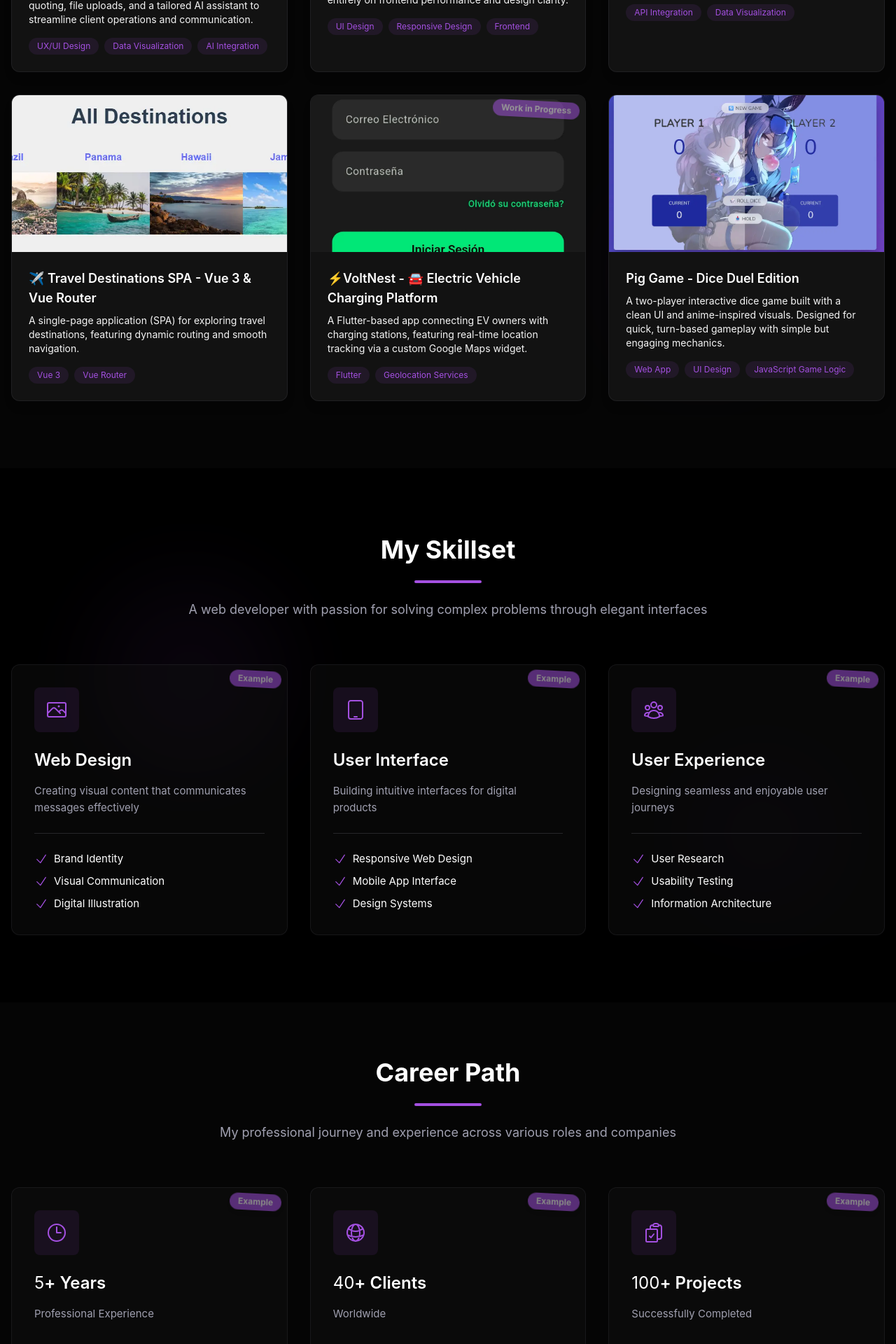
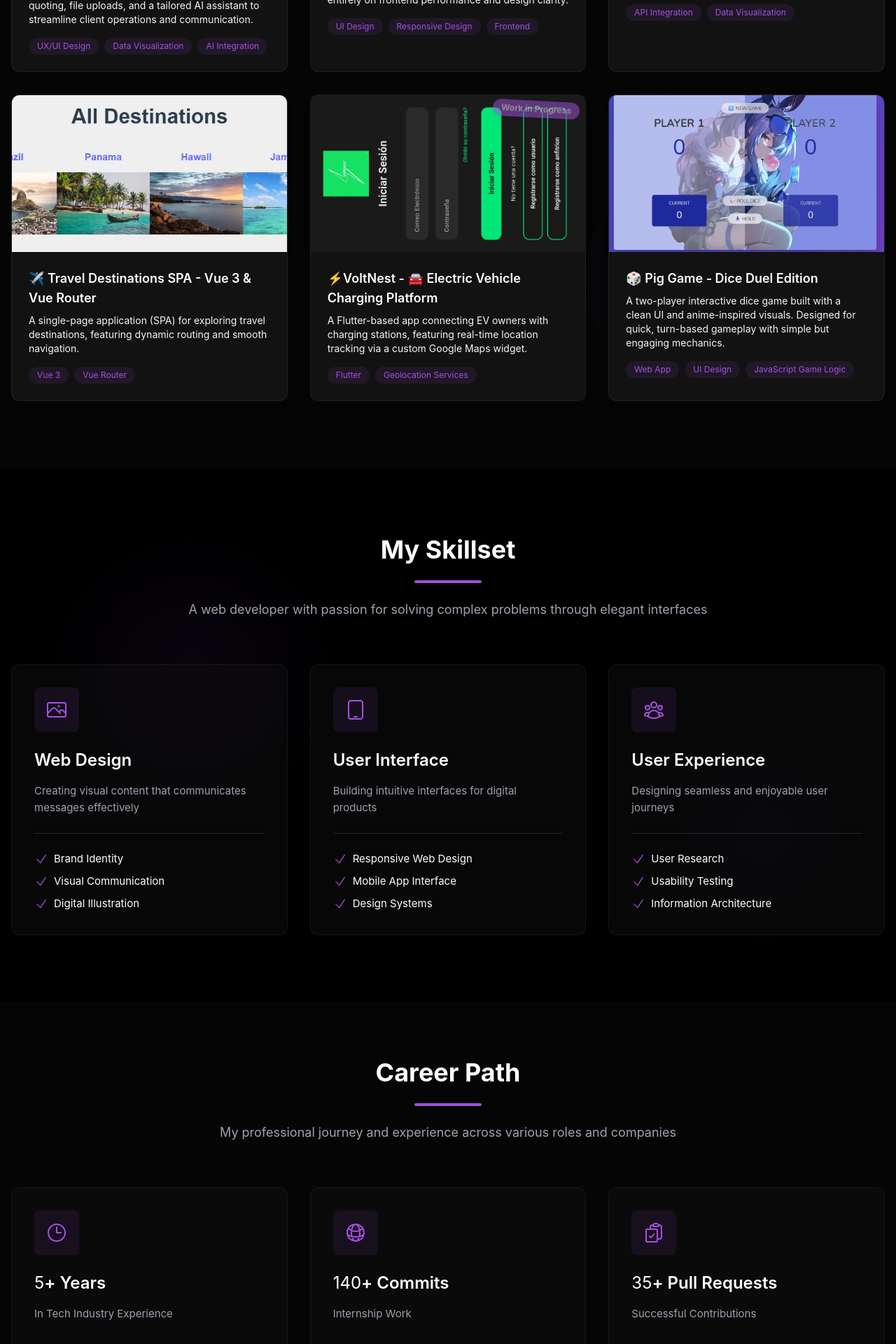
Before and after one commit to MysticKarax/portfolio-2, a Vue app: page / in a window 1280 px wide. Shown: the part 1840-3760 px from the top of the page at 70% size. Built offline with nearby package versions, Linux system fonts and the light colour scheme.

Commit message:
adjustments according to frontend job role

```diff
--- a/src/components/sections/About.vue
+++ b/src/components/sections/About.vue
@@ -275,43 +275,6 @@
           </div>
         </div>
       </div>
-
-      <!-- Testimonial section -->
-      <div class="max-w-3xl mx-auto animate-on-scroll" data-animation="fade-up" data-delay="500">
-        <div
-          class="bg-background-alt/40 dark:bg-background/70 p-8 md:p-10 rounded-xl border border-accent-tertiary/10 shadow-lg relative"
-        >
-          <!-- Example Label -->
-          <div
-            class="absolute top-2 right-2 z-20 bg-accent-primary text-white text-xs font-bold px-3 py-1 rounded-full shadow-md transform rotate-3 animate-pulse"
-          >
-            Example
-          </div>
-          <!-- Quote marks -->
-          <div class="absolute -top-5 -left-5 text-accent-primary/10 text-8xl font-serif">"</div>
-          <div class="absolute -bottom-16 -right-5 text-accent-primary/10 text-8xl font-serif">
-            "
-          </div>
-
-          <!-- Quote content -->
-          <div class="relative">
-            <p class="text-lg md:text-xl text-text-primary italic mb-6">
-              Jordi's approach to design is both methodical and creative. His work consistently
-              exceeds expectations, and his ability to translate complex requirements into elegant
-              solutions is remarkable.
-            </p>
-            <div class="flex items-center">
-              <div class="w-12 h-12 rounded-full bg-accent-primary/10 overflow-hidden mr-4">
-                <img src="/claire-mitchell.jpg" alt="Client" class="w-full h-full object-cover" />
-              </div>
-              <div>
-                <h4 class="text-text-primary font-medium">Claire Mitchell</h4>
-                <p class="text-accent-primary text-sm">Product Manager, Tech Company Y</p>
-              </div>
-            </div>
-          </div>
-        </div>
-      </div>
     </div>
   </section>
 </template>
--- a/src/components/sections/Career.vue
+++ b/src/components/sections/Career.vue
@@ -28,12 +28,6 @@
           data-animation="fade-up"
           data-delay="100"
         >
-          <!-- Example Label -->
-          <div
-            class="absolute top-2 right-2 z-20 bg-accent-primary text-white text-xs font-bold px-3 py-1 rounded-full shadow-md transform rotate-3 animate-pulse"
-          >
-            Example
-          </div>
           <!-- Icon -->
           <div class="skill-icon-wrapper mb-6">
             <div
@@ -54,7 +48,7 @@
           <p
             class="text-accent-tertiary group-hover:text-text-secondary transition-colors duration-300"
           >
-            Professional Experience
+            In Tech Industry Experience
           </p>
 
           <!-- Additional details on hover -->
@@ -64,15 +58,15 @@
             <ul class="space-y-2">
               <li class="flex items-start">
                 <CheckIcon class="h-5 w-5 text-accent-primary mr-2 mt-0.5" />
-                <span>Full-stack Development</span>
+                <span>Technical Support</span>
               </li>
               <li class="flex items-start">
                 <CheckIcon class="h-5 w-5 text-accent-primary mr-2 mt-0.5" />
-                <span>UI/UX Design</span>
+                <span>Systems Administration</span>
               </li>
               <li class="flex items-start">
                 <CheckIcon class="h-5 w-5 text-accent-primary mr-2 mt-0.5" />
-                <span>Project Management</span>
+                <span>Problem Solving</span>
               </li>
             </ul>
           </div>
@@ -84,12 +78,6 @@
           data-animation="fade-up"
           data-delay="200"
         >
-          <!-- Example Label -->
-          <div
-            class="absolute top-2 right-2 z-20 bg-accent-primary text-white text-xs font-bold px-3 py-1 rounded-full shadow-md transform rotate-3 animate-pulse"
-          >
-            Example
-          </div>
           <!-- Icon -->
           <div class="skill-icon-wrapper mb-6">
             <div
@@ -103,14 +91,14 @@
           <h3
             class="text-xl md:text-2xl font-semibold mb-4 text-text-primary group-hover:text-accent-primary transition-colors duration-300"
           >
-            <span class="counter" data-target="40">40</span>+ Clients
+            <span class="counter" data-target="140">140</span>+ Commits
           </h3>
 
           <!-- Description -->
           <p
             class="text-accent-tertiary group-hover:text-text-secondary transition-colors duration-300"
           >
-            Worldwide
+            Internship Work
           </p>
 
           <!-- Additional details on hover -->
@@ -120,15 +108,15 @@
             <ul class="space-y-2">
               <li class="flex items-start">
                 <CheckIcon class="h-5 w-5 text-accent-primary mr-2 mt-0.5" />
-                <span>Global Companies</span>
+                <span>Web Development</span>
               </li>
               <li class="flex items-start">
                 <CheckIcon class="h-5 w-5 text-accent-primary mr-2 mt-0.5" />
-                <span>Start-ups</span>
+                <span>Iterative Improvements</span>
               </li>
               <li class="flex items-start">
                 <CheckIcon class="h-5 w-5 text-accent-primary mr-2 mt-0.5" />
-                <span>Tech Enterprises</span>
+                <span>Technical Documentation</span>
               </li>
             </ul>
           </div>
@@ -140,12 +128,6 @@
           data-animation="fade-up"
           data-delay="300"
         >
-          <!-- Example Label -->
-          <div
-            class="absolute top-2 right-2 z-20 bg-accent-primary text-white text-xs font-bold px-3 py-1 rounded-full shadow-md transform rotate-3 animate-pulse"
-          >
-            Example
-          </div>
           <!-- Icon -->
           <div class="skill-icon-wrapper mb-6">
             <div
@@ -159,14 +141,14 @@
           <h3
             class="text-xl md:text-2xl font-semibold mb-4 text-text-primary group-hover:text-accent-primary transition-colors duration-300"
           >
-            <span class="counter" data-target="100">100</span>+ Projects
+            <span class="counter" data-target="35">35</span>+ Pull Requests
           </h3>
 
           <!-- Description -->
           <p
             class="text-accent-tertiary group-hover:text-text-secondary transition-colors duration-300"
           >
-            Successfully Completed
+            Successful Contributions
           </p>
 
           <!-- Additional details on hover -->
@@ -176,15 +158,15 @@
             <ul class="space-y-2">
               <li class="flex items-start">
                 <CheckIcon class="h-5 w-5 text-accent-primary mr-2 mt-0.5" />
-                <span>Web Applications</span>
+                <span>Optimizing UI</span>
               </li>
               <li class="flex items-start">
                 <CheckIcon class="h-5 w-5 text-accent-primary mr-2 mt-0.5" />
-                <span>Mobile Apps</span>
+                <span>Optimizing Performance</span>
               </li>
               <li class="flex items-start">
                 <CheckIcon class="h-5 w-5 text-accent-primary mr-2 mt-0.5" />
-                <span>Design Systems</span>
+                <span>GitHub Agile Workflow</span>
               </li>
             </ul>
           </div>
@@ -248,15 +230,15 @@
                   <div class="flex items-start">
                     <CheckIcon class="h-5 w-5 text-accent-primary mr-2 mt-0.5 flex-shrink-0" />
                     <p class="text-text-secondary">
-                      Delivered 139+ commits and 35+ pull requests, focusing on error handling,
-                      TypeScript refinements, and API integrations
+                      Improved code maintainability by refactoring Vue.js components and removing
+                      technical debt
                     </p>
                   </div>
                   <div class="flex items-start">
                     <CheckIcon class="h-5 w-5 text-accent-primary mr-2 mt-0.5 flex-shrink-0" />
                     <p class="text-text-secondary">
-                      Improved code maintainability by refactoring Vue.js components and removing
-                      technical debt (e.g., console logs)
+                      Collaborated cross-functionally to resolve build errors and ensure seamless
+                      deployments
                     </p>
                   </div>
                   <div class="flex items-start">
--- a/src/components/sections/Projects.vue
+++ b/src/components/sections/Projects.vue
@@ -41,7 +41,7 @@
           <div class="relative h-56 overflow-hidden">
             <img
               src="/projects-imgs/plcco-fe.webp"
-              alt="PLCO Frontend"
+              alt="🏭 PLCCO Frontend"
               class="w-full h-full object-cover transform transition-transform duration-500 group-hover:scale-105"
               loading="lazy"
               @load="imageLoaded(1)"
@@ -165,7 +165,7 @@
           <div class="relative h-56 overflow-hidden">
             <img
               src="/projects-imgs/weather-app.webp"
-              alt="Weather Dashboard"
+              alt="🌤️ Weather Dashboard"
               class="w-full h-full object-cover transform transition-transform duration-500 group-hover:scale-105"
               loading="lazy"
               @load="imageLoaded(3)"
@@ -214,7 +214,7 @@
           </div>
         </div>
 
-        <!-- Project 4:  VoltNest - EV Charging Platform -->
+        <!-- Project 4: Travel Destinations SPA -->
         <div
           class="project-card group relative overflow-hidden rounded-xl shadow-lg bg-background-alt dark:bg-background/70 border border-accent-tertiary/10 transition-all duration-300 hover:shadow-xl hover:shadow-accent-primary/10 hover:border-accent-primary/20 md:hidden lg:block animate-on-scroll"
           data-animation="fade-up"
@@ -224,7 +224,7 @@
           <div class="relative h-56 overflow-hidden">
             <img
               src="/projects-imgs/travel-destinations.webp"
-              alt="Travel Destinations SPA - Vue 3 & Vue Router"
+              alt="✈️ Travel Destinations SPA - Vue 3 & Vue Router"
               class="w-full h-full object-cover transform transition-transform duration-500 group-hover:scale-105"
               loading="lazy"
               @load="imageLoaded(4)"
@@ -266,7 +266,7 @@
           </div>
         </div>
 
-        <!-- Project 5: Destinations SPA - Vue 3 & Vue Router -->
+        <!-- Project 5: VoltNest - EV Charging Platform -->
         <div
           class="project-card group relative overflow-hidden rounded-xl shadow-lg bg-background-alt dark:bg-background/70 border border-accent-tertiary/10 transition-all duration-300 hover:shadow-xl hover:shadow-accent-primary/10 hover:border-accent-primary/20 md:hidden lg:block animate-on-scroll"
           data-animation="fade-up"
@@ -281,8 +281,8 @@
           <!-- Project Image -->
           <div class="relative h-56 overflow-hidden">
             <img
-              src="/projects-imgs/voltnest.webp"
-              alt="AR Shopping Experience"
+              src="/projects-imgs/voltnest.jpg"
+              alt="🔌 VoltNest - EV Charging Platform"
               class="w-full h-full object-cover transform transition-transform duration-500 group-hover:scale-105"
               loading="lazy"
               @load="imageLoaded(5)"
@@ -339,7 +339,7 @@
           <div class="relative h-56 overflow-hidden">
             <img
               src="/projects-imgs/silver-wolf-dice-game.webp"
-              alt="Travel Booking Platform"
+              alt="🎲 Pig Game - Dice Duel Edition"
               class="w-full h-full object-cover transform transition-transform duration-500 group-hover:scale-105"
               loading="lazy"
               @load="imageLoaded(6)"
@@ -371,7 +371,7 @@
             <h3
               class="text-lg font-semibold text-text-primary mb-2 group-hover:text-accent-primary transition-colors duration-300"
             >
-              Pig Game - Dice Duel Edition
+              🎲 Pig Game - Dice Duel Edition
             </h3>
             <p class="text-text-secondary text-sm mb-4">
               A two-player interactive dice game built with a clean UI and anime-inspired visuals.
--- a/src/components/sections/Skillset.vue
+++ b/src/components/sections/Skillset.vue
@@ -38,12 +38,6 @@
           data-animation="fade-up"
           data-delay="100"
         >
-          <!-- Example Label -->
-          <div
-            class="absolute top-2 right-2 z-20 bg-accent-primary text-white text-xs font-bold px-3 py-1 rounded-full shadow-md transform rotate-3 animate-pulse"
-          >
-            Example
-          </div>
           <!-- Icon -->
           <div class="skill-icon-wrapper mb-6">
             <div
@@ -94,12 +88,6 @@
           data-animation="fade-up"
           data-delay="300"
         >
-          <!-- Example Label -->
-          <div
-            class="absolute top-2 right-2 z-20 bg-accent-primary text-white text-xs font-bold px-3 py-1 rounded-full shadow-md transform rotate-3 animate-pulse"
-          >
-            Example
-          </div>
           <!-- Icon -->
           <div class="skill-icon-wrapper mb-6">
             <div
@@ -150,12 +138,6 @@
           data-animation="fade-up"
           data-delay="500"
         >
-          <!-- Example Label -->
-          <div
-            class="absolute top-2 right-2 z-20 bg-accent-primary text-white text-xs font-bold px-3 py-1 rounded-full shadow-md transform rotate-3 animate-pulse"
-          >
-            Example
-          </div>
           <!-- Icon -->
           <div class="skill-icon-wrapper mb-6">
             <div
```
Also changed, not shown: public/claire-mitchell.jpg (deleted), public/projects-imgs/voltnest.jpg (added).
